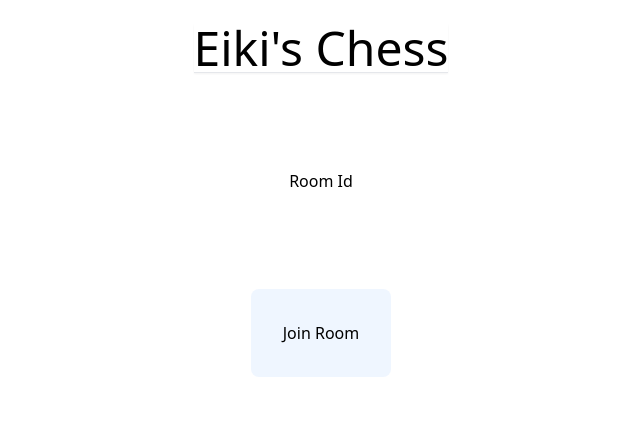
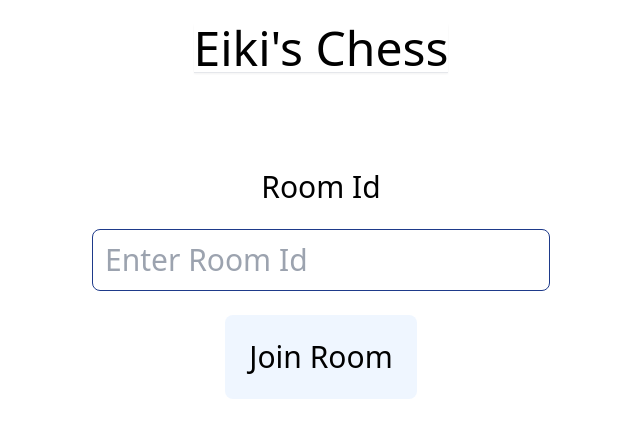
Before and after one commit to Eikix/chess-frontend, a Next.js app: page / in a window 1280 px wide. Shown: the top 438 px of the page, without its empty margins (319-959 px from the left). Built offline with nearby package versions, Linux system fonts and the light colour scheme; no server answers.

Commit message:
added input border

```diff
--- a/pages/index.js
+++ b/pages/index.js
@@ -64,10 +64,10 @@ const Home = () => {
           }
 
           {!chessBoard &&
-            <form className="flex flex-col justify-center items-center mt-24 space-y-4 md:space-y-6" onSubmit={joinChessRoom}>
+            <form className="flex flex-col justify-center items-center mt-24 space-y-4 md:space-y-6 text-xl lg:text-2xl xl:text-3xl font-light" onSubmit={joinChessRoom}>
               <label htmlFor="roomId">Room Id</label>
-              <input type="text" id="roomId" name="roomId" value={roomId} onChange={handleRoomId} className="p-3 rounded-lg font-light"/>
-              <button type="submit" disabled={isJoining} className="bg-blue-50 p-3 lg:p-6 xl:p-8 rounded-lg ">{!isJoining ? "Join Room": "Awaiting player 2..."}</button>
+              <input type="text" id="roomId" name="roomId" value={roomId} onChange={handleRoomId} className="p-3 rounded-lg font-light border border-blue-900" placeholder="Enter Room Id"/>
+              <button type="submit" disabled={isJoining} className="bg-blue-50 p-3 lg:p-6 rounded-lg font-light">{!isJoining ? "Join Room": "Awaiting player 2..."}</button>
             </form>
             }
           {(chess && chessBoard) && <Board chessMatrix={chessBoard} chess={chess} isWhiteTurn={isWhiteTurn} handleTurnChange={handleTurnChange} playerColor={playerColor}/>}
```
